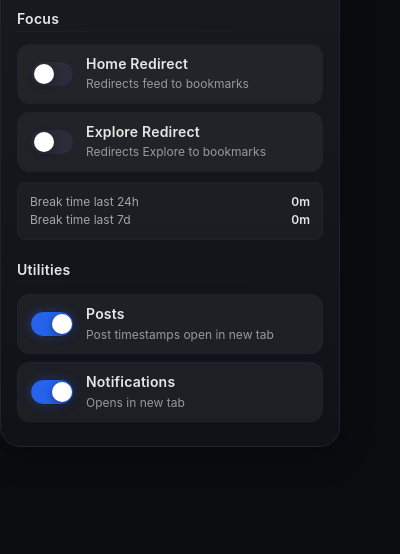
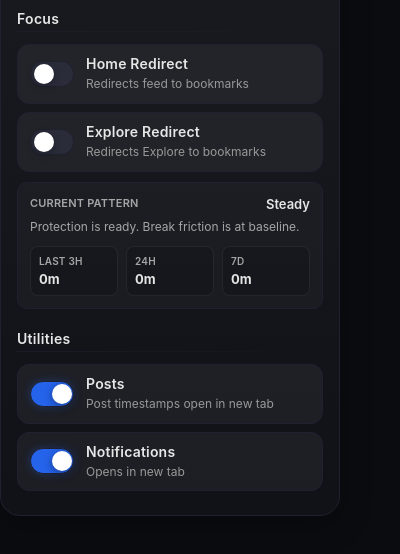
Before and after one commit to tavlean/XPlus, a browser extension: page src/common/popup.html in a window 400 px wide. Shown: the part 62-616 px from the top of the page. Drawn offline with Linux system fonts and the light colour scheme.

Commit message:
Surface focus risk state in popup

```diff
--- a/src/common/popup.css
+++ b/src/common/popup.css
@@ -173,35 +173,93 @@ h1 {
     font-weight: 500;
 }
 
-.break-report {
+.focus-state {
     margin: 10px 0 14px;
-    padding: 10px 12px;
-    background: rgba(255, 255, 255, 0.035);
+    padding: 12px;
+    background: rgba(255, 255, 255, 0.032);
     border: 1px solid var(--border);
-    border-radius: 8px;
+    border-radius: 10px;
+    transition: border-color 0.25s ease, background 0.25s ease;
 }
 
-.break-report-row {
+.focus-state[data-state="watchful"] {
+    background: rgba(212, 175, 55, 0.06);
+    border-color: rgba(212, 175, 55, 0.22);
+}
+
+.focus-state[data-state="loop"],
+.focus-state[data-state="high"] {
+    background: rgba(190, 117, 68, 0.08);
+    border-color: rgba(190, 117, 68, 0.28);
+}
+
+.focus-state-header {
     display: flex;
     align-items: center;
     justify-content: space-between;
     gap: 12px;
-    color: var(--muted);
-    font-size: 12px;
-    line-height: 1.5;
+    margin-bottom: 6px;
 }
 
-.break-report-row strong {
+.focus-state-kicker {
+    color: var(--muted);
+    font-size: 11px;
+    font-weight: 600;
+    letter-spacing: 0.2px;
+    text-transform: uppercase;
+}
+
+.focus-state-header strong {
     color: var(--text);
-    font-size: 12px;
+    font-size: 13px;
     font-weight: 600;
 }
 
-.break-report-tier {
-    margin-top: 8px;
+.focus-state p {
+    margin: 0 0 10px;
+    color: var(--muted);
+    font-size: 12px;
+    line-height: 1.4;
+}
+
+.focus-metrics {
+    display: grid;
+    grid-template-columns: repeat(3, 1fr);
+    gap: 8px;
+}
+
+.focus-metric {
+    padding: 7px 8px;
+    background: rgba(0, 0, 0, 0.16);
+    border: 1px solid rgba(255, 255, 255, 0.06);
+    border-radius: 8px;
+}
+
+.focus-metric span,
+.focus-metric strong {
+    display: block;
+}
+
+.focus-metric span {
+    color: var(--muted);
+    font-size: 10px;
+    font-weight: 600;
+    letter-spacing: 0.2px;
+    text-transform: uppercase;
+}
+
+.focus-metric strong {
+    color: var(--text);
+    font-size: 13px;
+    font-weight: 650;
+    margin-top: 2px;
+}
+
+.focus-loop-note {
+    margin-top: 10px;
     padding-top: 8px;
     border-top: 1px solid rgba(255, 255, 255, 0.08);
-    color: #d4af37;
+    color: #d8b86a;
     font-size: 12px;
     line-height: 1.4;
 }
--- a/src/common/popup.html
+++ b/src/common/popup.html
@@ -60,16 +60,27 @@
                     </div>
                 </div>
 
-                <div class="break-report" id="breakReport">
-                    <div class="break-report-row">
-                        <span>Break time last 24h</span>
-                        <strong id="breakTime24h">0m</strong>
+                <div class="focus-state" id="focusState">
+                    <div class="focus-state-header">
+                        <span class="focus-state-kicker">Current pattern</span>
+                        <strong id="focusStateLabel">Steady</strong>
                     </div>
-                    <div class="break-report-row">
-                        <span>Break time last 7d</span>
-                        <strong id="breakTime7d">0m</strong>
+                    <p id="focusStateMessage">Protection is ready. Break friction is at baseline.</p>
+                    <div class="focus-metrics">
+                        <div class="focus-metric">
+                            <span>Last 3h</span>
+                            <strong id="breakTime3h">0m</strong>
+                        </div>
+                        <div class="focus-metric">
+                            <span>24h</span>
+                            <strong id="breakTime24h">0m</strong>
+                        </div>
+                        <div class="focus-metric">
+                            <span>7d</span>
+                            <strong id="breakTime7d">0m</strong>
+                        </div>
                     </div>
-                    <div class="break-report-tier" id="breakFrictionTier" style="display: none"></div>
+                    <div class="focus-loop-note" id="focusLoopNote" style="display: none"></div>
                 </div>
             </section>
 
--- a/src/common/popup.js
+++ b/src/common/popup.js
@@ -16,24 +16,28 @@
     };
     const FRICTION_STATES = {
         steady: {
+            key: "steady",
             label: "Steady",
             multiplier: 1,
             message: "Pausing focus redirect for an intentional break.",
             reportMessage: "Protection is ready. Break friction is at baseline.",
         },
         watchful: {
+            key: "watchful",
             label: "Watchful",
             multiplier: 1.5,
             message: "You have already taken a short break recently. Take a breath before continuing.",
             reportMessage: "Recent break time is building. The next pause will be a little slower.",
         },
         loop: {
+            key: "loop",
             label: "Checking loop",
             multiplier: 2,
             message: "This looks like a quick-check loop. Pause before reopening the feed.",
             reportMessage: "Repeated recent breaks detected. XPlus will add stronger friction now.",
         },
         high: {
+            key: "high",
             label: "High friction",
             multiplier: 3,
             message:
@@ -862,21 +866,45 @@
     }
 
     function updateBreakReport() {
+        const focusState = q("#focusState");
+        const focusStateLabel = q("#focusStateLabel");
+        const focusStateMessage = q("#focusStateMessage");
+        const focusLoopNote = q("#focusLoopNote");
+        const breakTime3h = q("#breakTime3h");
         const breakTime24h = q("#breakTime24h");
         const breakTime7d = q("#breakTime7d");
-        const breakFrictionTier = q("#breakFrictionTier");
-        if (!breakTime24h || !breakTime7d || !breakFrictionTier) return;
+        if (
+            !focusState ||
+            !focusStateLabel ||
+            !focusStateMessage ||
+            !focusLoopNote ||
+            !breakTime3h ||
+            !breakTime24h ||
+            !breakTime7d
+        ) {
+            return;
+        }
 
         getBreakStats((stats) => {
             const frictionState = getFrictionState(stats);
+            focusState.dataset.state = frictionState.key;
+            focusStateLabel.textContent = frictionState.label;
+            focusStateMessage.textContent = frictionState.reportMessage;
+            breakTime3h.textContent = formatBreakTotal(stats.last3hMs);
             breakTime24h.textContent = formatBreakTotal(stats.last24hMs);
             breakTime7d.textContent = formatBreakTotal(stats.last7dMs);
 
-            if (frictionState.multiplier > 1) {
-                breakFrictionTier.textContent = frictionState.label;
-                breakFrictionTier.style.display = "block";
+            if (stats.last3hShortBreakStarts >= 2) {
+                focusLoopNote.textContent = `${stats.last3hShortBreakStarts} quick breaks in 3h. This is the pattern XPlus slows down.`;
+                focusLoopNote.style.display = "block";
+            } else if (stats.last3hBreakStarts >= 2) {
+                focusLoopNote.textContent = `${stats.last3hBreakStarts} breaks in 3h. Space between breaks keeps friction lower.`;
+                focusLoopNote.style.display = "block";
+            } else if (stats.minutesSinceLastBreak !== null && stats.minutesSinceLastBreak >= 180) {
+                focusLoopNote.textContent = "Breaks are well spaced. Friction stays lighter.";
+                focusLoopNote.style.display = "block";
             } else {
-                breakFrictionTier.style.display = "none";
+                focusLoopNote.style.display = "none";
             }
         });
     }
```
